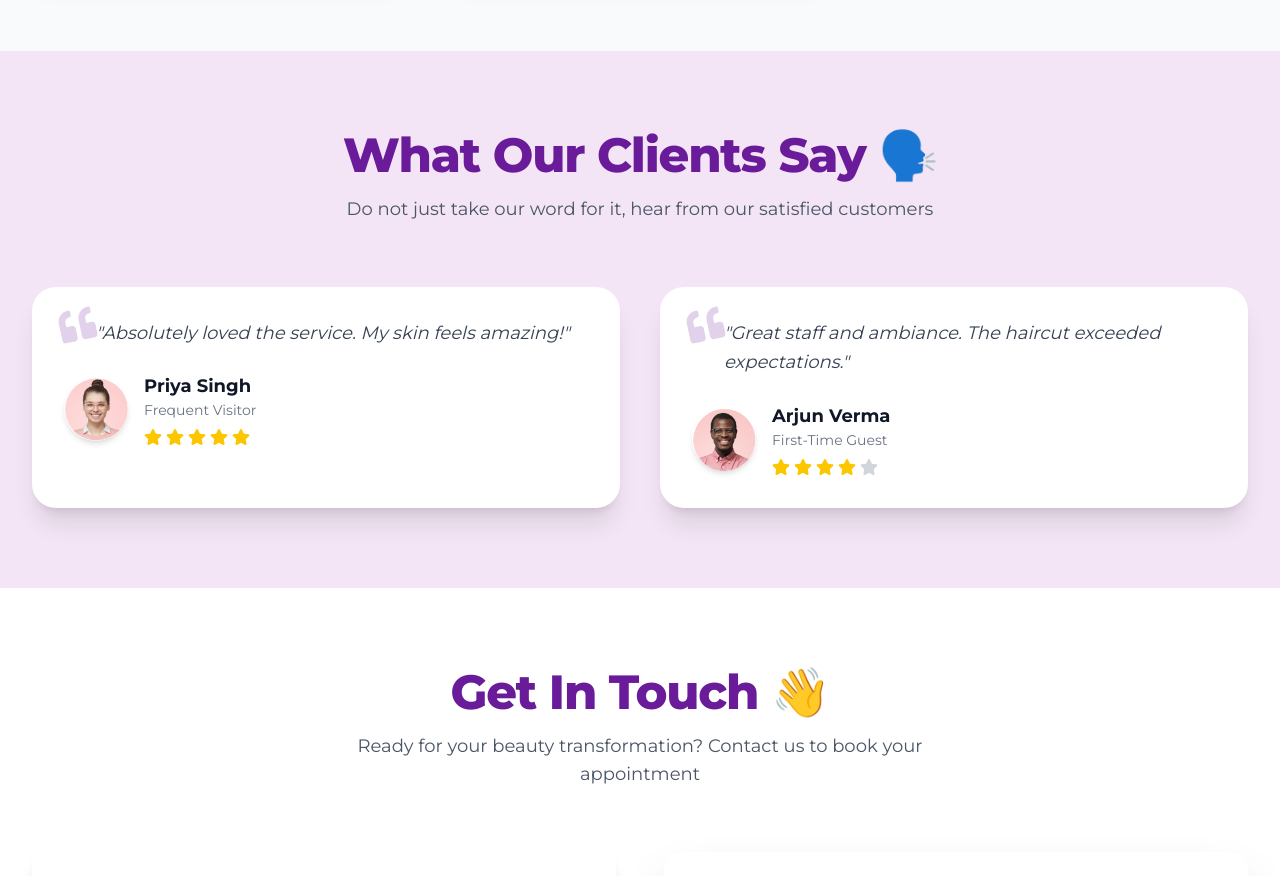
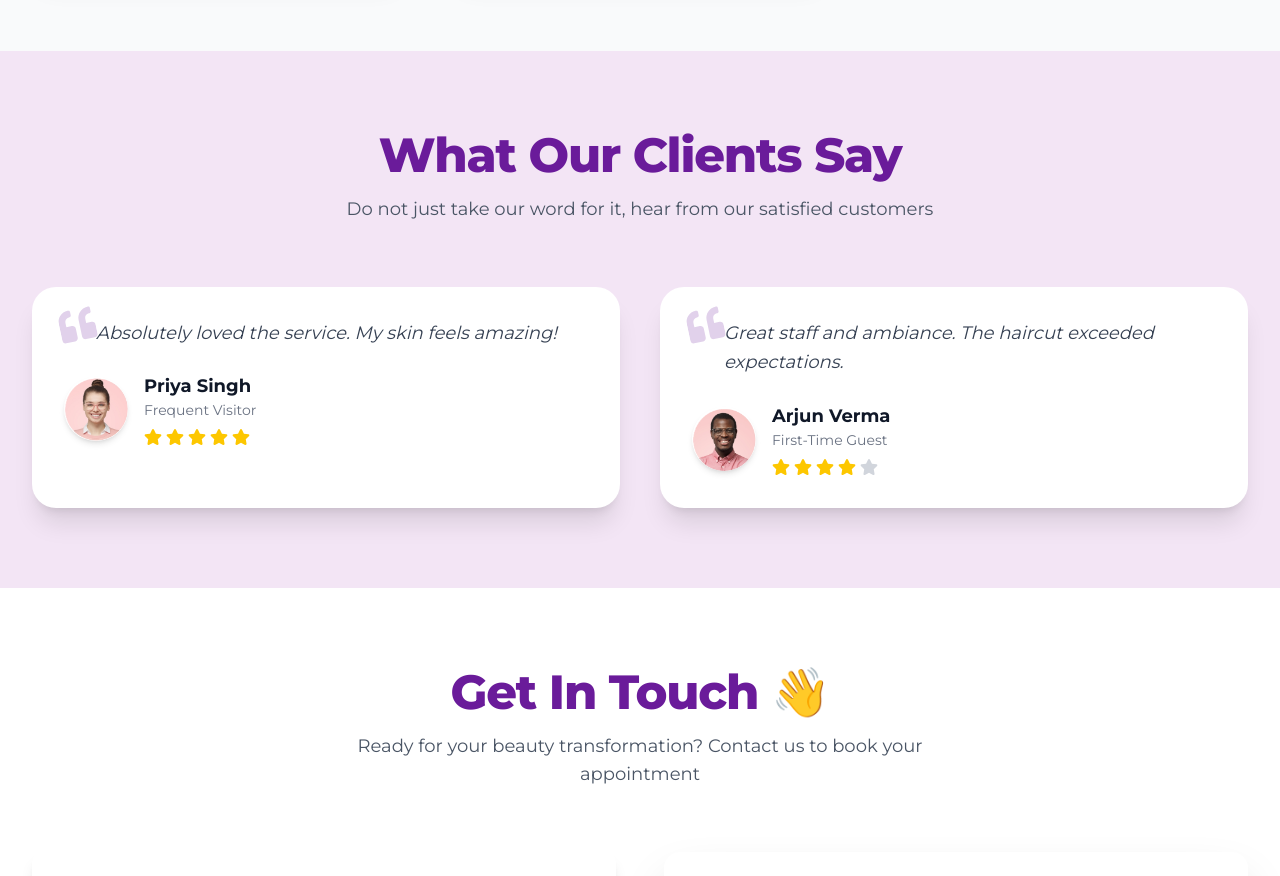
Before and after one commit to harshit0808sharma/client-website, a Next.js app: page / in a window 1280 px wide. Shown: the part 2840-3716 px from the top of the page. Built offline with nearby package versions, Linux system fonts and the light colour scheme.

Commit message:
some changes

```diff
--- a/app/components/salon/Testimonials.js
+++ b/app/components/salon/Testimonials.js
@@ -51,7 +51,7 @@ const SalonTestimonials = () => {
                         viewport={{ once: true }}
                         transition={{ duration: 0.6 }}
                     >
-                        {salonData?.testimonialsHeading || "What Our Clients Say"} 🗣️
+                        {salonData?.testimonialsHeading || "What Our Clients Say"}
                     </motion.h2>
                     <motion.p
                         className="text-lg text-gray-600 max-w-2xl mx-auto"
@@ -89,7 +89,7 @@ const SalonTestimonials = () => {
                                 >
                                     <FaQuoteLeft />
                                 </motion.div>
-                                <p className="text-gray-700 italic text-lg leading-relaxed pl-8">"{testimonial.text || "No testimonial text available."}"</p>
+                                <p className="text-gray-700 italic text-lg leading-relaxed pl-8">{testimonial.text || "No testimonial text available."}</p>
                             </div>
 
                             <div className="flex items-center">
```
